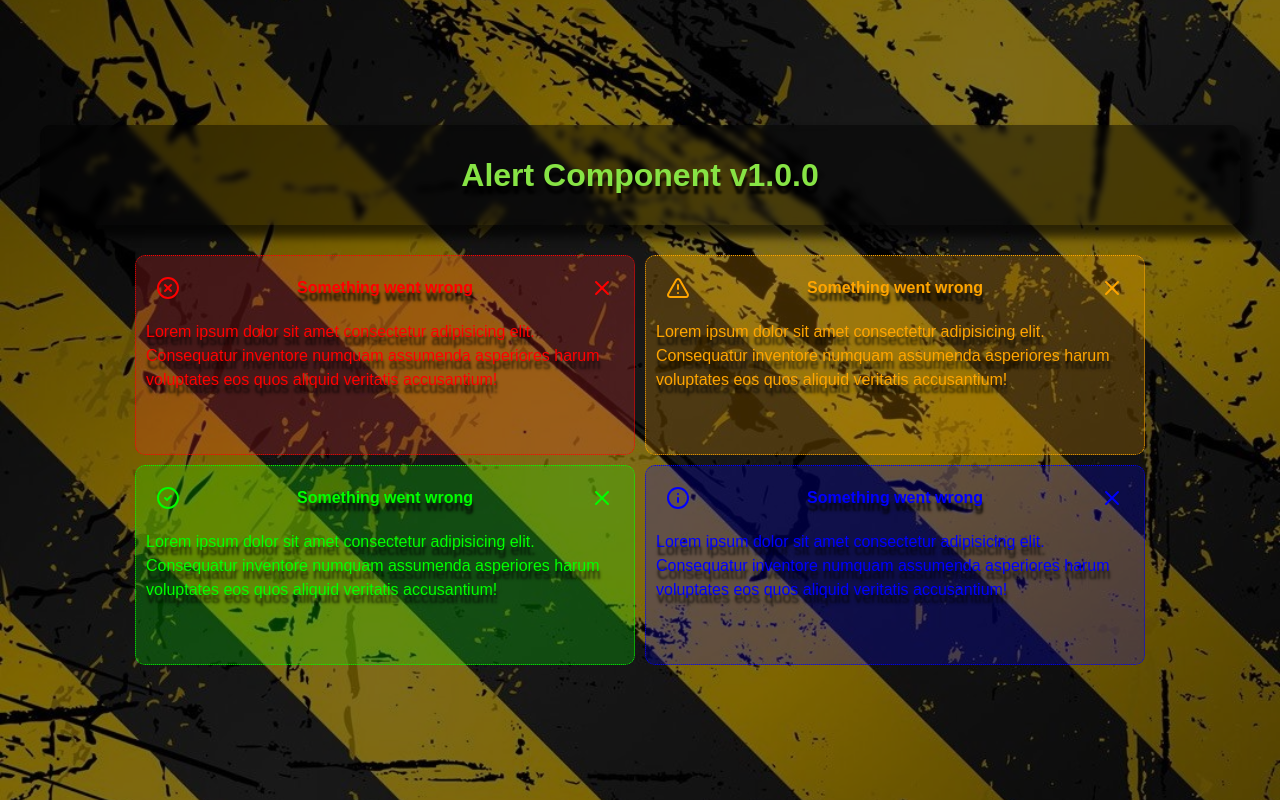
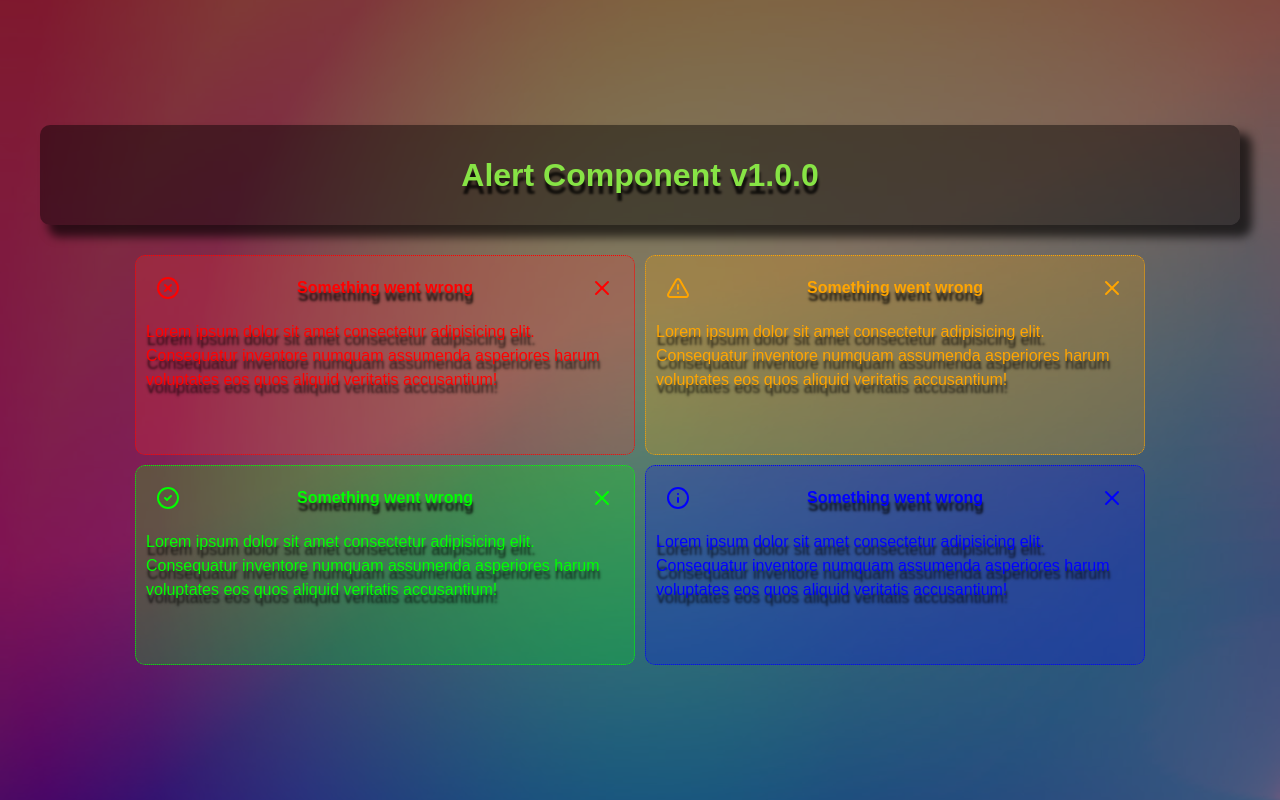
Before and after one commit to kareem-shalan/Dynamic-Alert-Component, a React (Vite) app: page / in a window 1280 px wide. Built offline with nearby package versions, Linux system fonts and the light colour scheme.

Commit message:
feat: set alert-themed background image for alert vibes

```diff
--- a/src/App.css
+++ b/src/App.css
@@ -11,10 +11,10 @@ body {
   align-items: center;
   height: 100vh;
   overflow: hidden;
-  background-image: url("./assets/bg.jpg");
+  background-image: url("./assets/bg-alert.jpg");
   background-size: cover;
   background-position: center;
-  background-repeat: repeat;
+  background-repeat: no-repeat;
   background-color: rgba(0, 0, 0, 0.5);
   background-blend-mode: color-dodge;
 }
@@ -90,6 +90,7 @@ header{
     background-repeat: repeat;
     background-blend-mode: multiply;
     background-color: rgba(0,0,0,0.7);
+    background-image: url("./assets/bg-alert.jpg");
   }
   .alert-container {
     flex-direction: column;
```
Also changed, not shown: src/assets/bg-alert.jpg (added), src/assets/bg-new.jpg (added).
